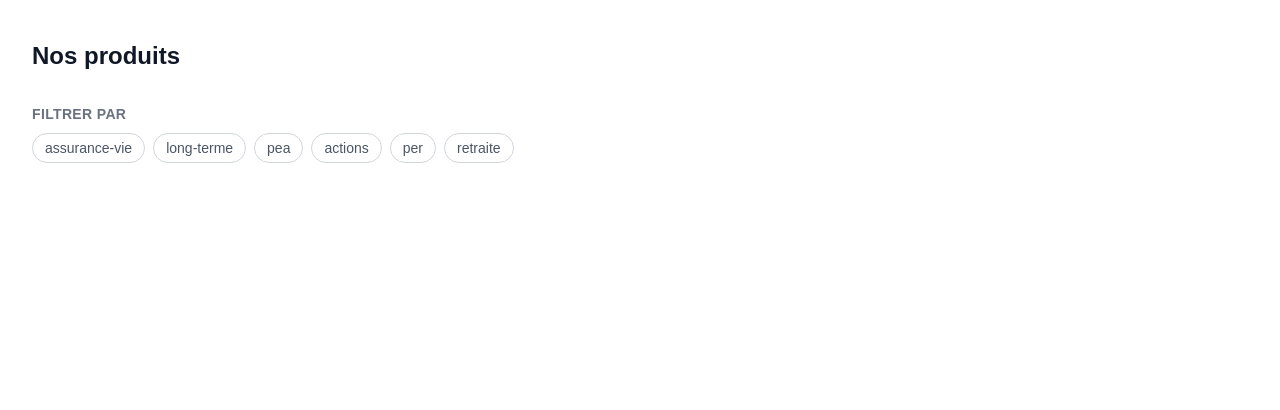
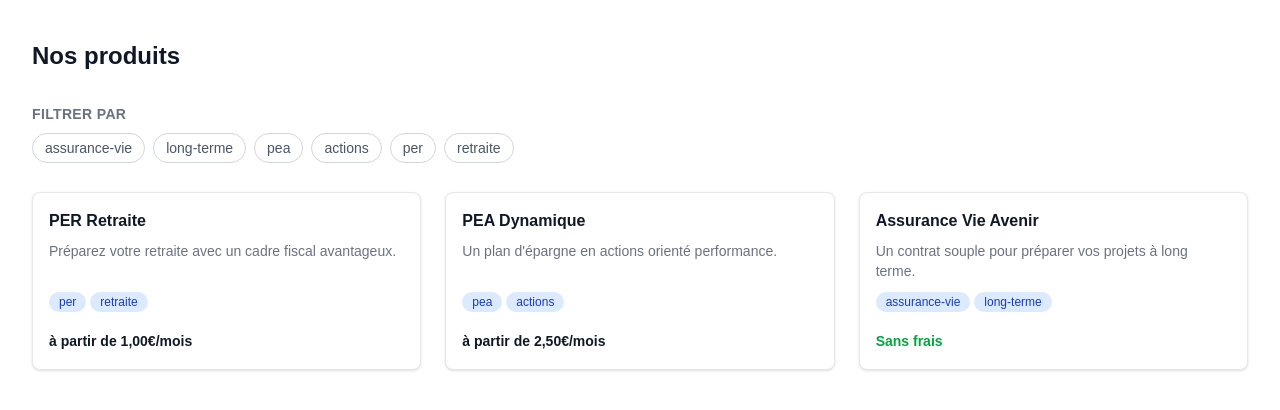
Before and after one commit to stephen-97/test-front-end-react-next, a Next.js app: page /products in a window 1280 px wide. Shown: the top 410 px of the page. Built offline with nearby package versions, Linux system fonts and the light colour scheme.

Commit message:
feature(product list) Adding productn productList and tag components

```diff
--- a/app/products/page.tsx
+++ b/app/products/page.tsx
@@ -1,5 +1,5 @@
 import { getProducts, getTags } from '@/src/lib/products';
-import ProductsSection from '@/src/components/organisms/ProductsSection';
+import ProductsSection from '@/src/components/templates/ProductsSection';
 
 export default async function ProductsPage() {
   const products = getProducts();
--- /dev/null
+++ b/src/components/atoms/Tag.tsx
@@ -0,0 +1,11 @@
+interface BadgeProps {
+  label: string;
+}
+
+export default function Tag({ label }: BadgeProps) {
+  return (
+    <span className="inline-block rounded-full bg-blue-100 px-2.5 py-0.5 text-xs font-medium text-blue-800">
+      {label}
+    </span>
+  );
+}
--- a/src/components/atoms/TagCheckbox.tsx
+++ b/src/components/atoms/TagCheckbox.tsx
@@ -8,7 +8,11 @@ interface TagCheckboxProps {
   onChange: (tag: string, checked: boolean) => void;
 }
 
-export default function TagCheckbox({ label, checked, onChange }: TagCheckboxProps) {
+export default function TagCheckbox({
+  label,
+  checked,
+  onChange,
+}: TagCheckboxProps) {
   return (
     <label
       className={clsx(
--- /dev/null
+++ b/src/components/molecules/ProductCard.tsx
@@ -0,0 +1,43 @@
+import Link from 'next/link';
+import type { Product } from '@/src/types/product';
+import Tag from '@/src/components/atoms/Tag';
+
+interface ProductCardProps {
+  product: Product;
+}
+
+export default function ProductCard({ product }: ProductCardProps) {
+  return (
+    <article className="relative flex h-full w-full flex-col overflow-hidden rounded-lg border border-gray-200 bg-white shadow-sm transition-all has-[a:focus-visible]:bg-primary-focus has-[a:focus-visible]:outline has-[a:focus-visible]:outline-2 has-[a:focus-visible]:outline-offset-2 has-[a:focus-visible]:outline-primary has-[a:hover]:shadow-md has-[a:active]:bg-primary-active has-[a:active]:scale-[0.98] has-[a:active]:shadow-none">
+      <div className="flex flex-1 flex-col gap-2 p-4">
+        <h2 className="text-base font-semibold text-gray-900">
+          <Link
+            href={`/products/${product.slug}`}
+            className="after:absolute after:inset-0 after:content-[''] hover:text-[var(--color-primary-text)] focus-visible:outline-none"
+          >
+            {product.title}
+          </Link>
+        </h2>
+        <p className="flex-1 text-sm text-gray-500">{product.description}</p>
+
+        <ul className="flex flex-wrap gap-1">
+          {product.tags.map((tag) => (
+            <li key={tag}>
+              <Tag label={tag} />
+            </li>
+          ))}
+        </ul>
+
+        <div className="mt-2">
+          {product.price === 0 ? (
+            <span className="text-sm font-semibold text-green-600">Sans frais</span>
+          ) : (
+            <span className="text-sm font-semibold text-gray-900">
+              à partir de {product.price.toFixed(2).replace('.', ',')}€/mois
+            </span>
+          )}
+        </div>
+      </div>
+    </article>
+  );
+}
--- /dev/null
+++ b/src/components/organisms/ProductList.tsx
@@ -0,0 +1,29 @@
+import type { Product } from '@/src/types/product';
+import ProductCard from '@/src/components/molecules/ProductCard';
+
+interface ProductListProps {
+  products: Product[];
+}
+
+export default function ProductList({ products }: ProductListProps) {
+  if (products.length === 0) {
+    return (
+      <p aria-live="polite" className="text-gray-500">
+        Aucun produit ne correspond à votre sélection.
+      </p>
+    );
+  }
+
+  return (
+    <ul
+      aria-live={'polite'}
+      className="grid list-none grid-cols-1 gap-6 p-0 sm:grid-cols-2 lg:grid-cols-3"
+    >
+      {products.map((product) => (
+        <li key={product.id} className="flex">
+          <ProductCard product={product} />
+        </li>
+      ))}
+    </ul>
+  );
+}
--- a/src/components/organisms/ProductsSection.tsx
+++ b/src/components/templates/ProductsSection.tsx
@@ -3,6 +3,7 @@
 import { useState } from 'react';
 import type { Product } from '@/src/types/product';
 import TagFilterForm from '@/src/components/molecules/TagFilterForm';
+import ProductList from '@/src/components/organisms/ProductList';
 
 interface ProductsSectionProps {
   products: Product[];
@@ -23,12 +24,13 @@ export default function ProductsSection({
         );
 
   return (
-    <div className="flex w-full flex-col gap-6">
+    <div className="flex w-full flex-col gap-8">
       <TagFilterForm
         tags={tags}
         selected={selectedTags}
         onChange={setSelectedTags}
       />
+      <ProductList products={filtered} />
     </div>
   );
 }
```
